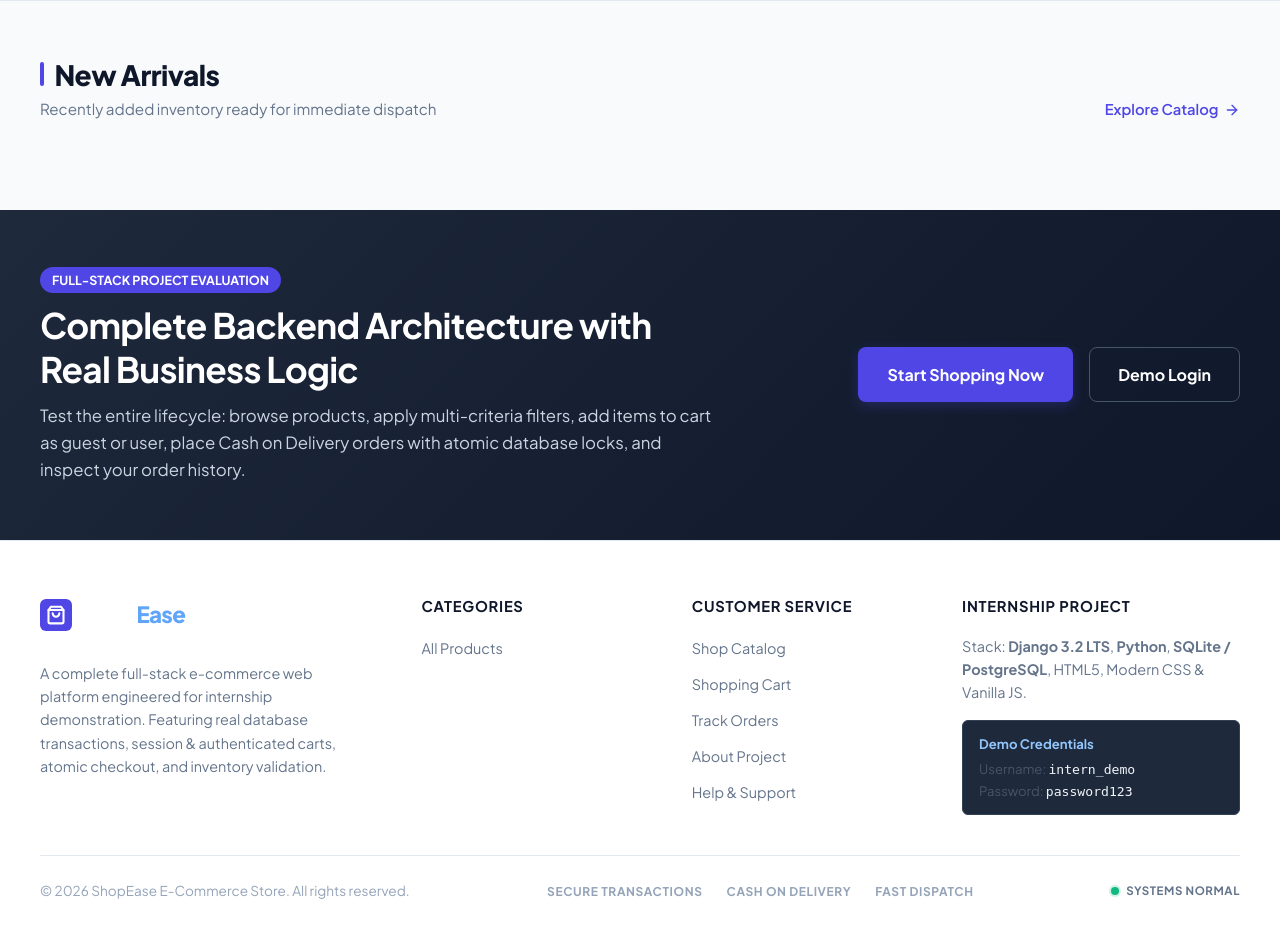
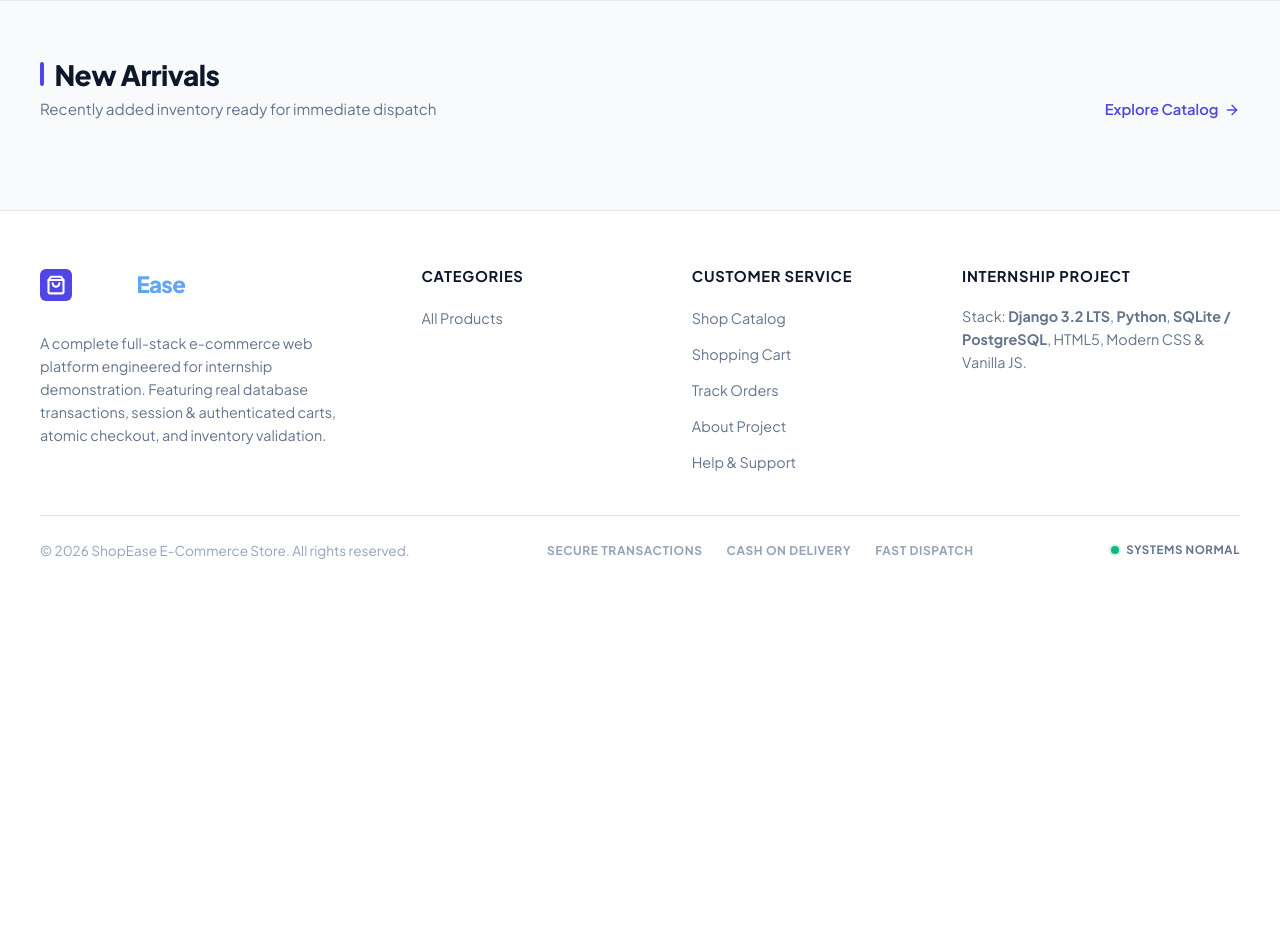
Before and after one commit to javedfatima266-byte/Code-Alpha-ShopEase, a Django app: page / in a window 1280 px wide. Shown: the part 1521-2447 px from the top of the page. After the commit the page ends 2080 px from the top, so only its background shows below. Run offline with Django 3.2, Linux system fonts and the light colour scheme; data that the repository does not hold is empty.

Commit message:
Remove demo login and evaluator demo content

```diff
--- a/templates/base.html
+++ b/templates/base.html
@@ -239,11 +239,6 @@
           <p class="footer-desc" style="margin-top: 0; margin-bottom: 1rem;">
             Stack: <strong>Django 3.2 LTS</strong>, <strong>Python</strong>, <strong>SQLite / PostgreSQL</strong>, HTML5, Modern CSS & Vanilla JS.
           </p>
-          <div style="background-color: var(--slate-800); border: 1px solid var(--slate-700); padding: 0.75rem 1rem; border-radius: var(--radius-sm); font-size: 0.82rem;">
-            <div style="color: #93c5fd; font-weight: 700; margin-bottom: 0.25rem;">Demo Credentials</div>
-            <div>Username: <code style="color: #f1f5f9;">intern_demo</code></div>
-            <div>Password: <code style="color: #f1f5f9;">password123</code></div>
-          </div>
         </div>
 
       </div>
--- a/templates/contact.html
+++ b/templates/contact.html
@@ -61,7 +61,7 @@
     <div style="background-color: var(--white); border: 1px solid var(--slate-200); border-radius: var(--radius-md); padding: 2rem;">
       <h3 style="font-size: 1.25rem; font-weight: 700; margin-bottom: 1.25rem;">Send a Message</h3>
 
-      <form action="#" method="post" onsubmit="event.preventDefault(); alert('Thank you for reaching out! In this internship demo environment, support messages are acknowledged instantly.'); this.reset();">
+      <form action="#" method="post" onsubmit="event.preventDefault(); alert('Thank you for reaching out! Your support message has been received.'); this.reset();"></form>
         <div class="form-group">
           <label class="form-label" for="contact_name">Your Name</label>
           <input type="text" id="contact_name" class="form-input" placeholder="e.g. Jane Doe" required>
--- a/templates/home.html
+++ b/templates/home.html
@@ -336,29 +336,4 @@
     </div>
   </div>
 </section>
-
-<!-- Internship Demo Callout Banner -->
-<section class="section" style="background: linear-gradient(135deg, #1e293b 0%, #0f172a 100%); color: var(--white); padding: 3.5rem 0;">
-  <div class="container" style="display: flex; align-items: center; justify-content: space-between; flex-wrap: wrap; gap: 2rem;">
-    <div style="max-width: 680px;">
-      <span style="background-color: var(--primary); color: var(--white); font-size: 0.78rem; font-weight: 700; padding: 0.3rem 0.75rem; border-radius: var(--radius-full); text-transform: uppercase;">
-        Full-Stack Project Evaluation
-      </span>
-      <h2 style="color: var(--white); font-size: 2.2rem; margin-top: 0.75rem; margin-bottom: 0.75rem;">
-        Complete Backend Architecture with Real Business Logic
-      </h2>
-      <p style="color: var(--slate-300); font-size: 1.05rem;">
-        Test the entire lifecycle: browse products, apply multi-criteria filters, add items to cart as guest or user, place Cash on Delivery orders with atomic database locks, and inspect your order history.
-      </p>
-    </div>
-    <div style="display: flex; gap: 1rem; flex-wrap: wrap;">
-      <a href="{% url 'products' %}" class="btn btn-primary btn-lg">
-        Start Shopping Now
-      </a>
-      <a href="{% url 'login' %}" class="btn btn-secondary btn-lg" style="background-color: transparent; color: var(--white); border-color: var(--slate-600);">
-        Demo Login
-      </a>
-    </div>
-  </div>
-</section>
 {% endblock %}
```
Also changed, not shown: api/index.py (added, +14 -0 lines), package.json (+6 -6 lines), templates/login.html (+0 -25 lines), README.md, vercel.json (added), 1 other file.
